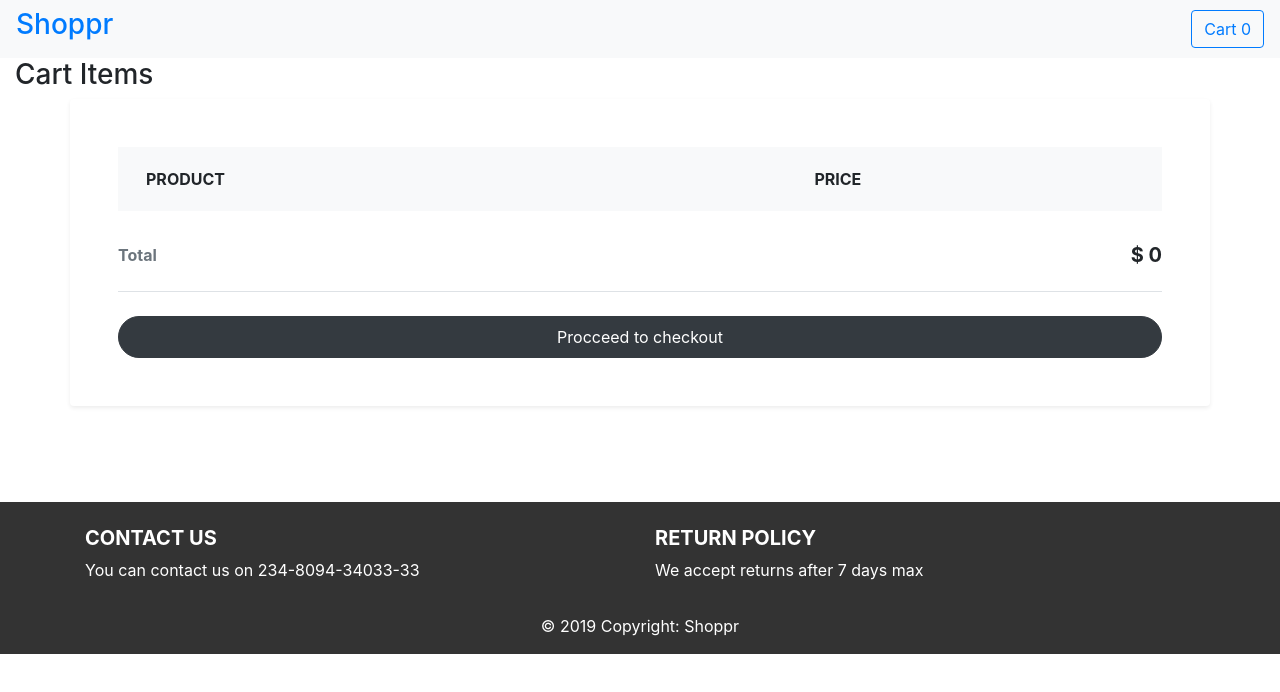
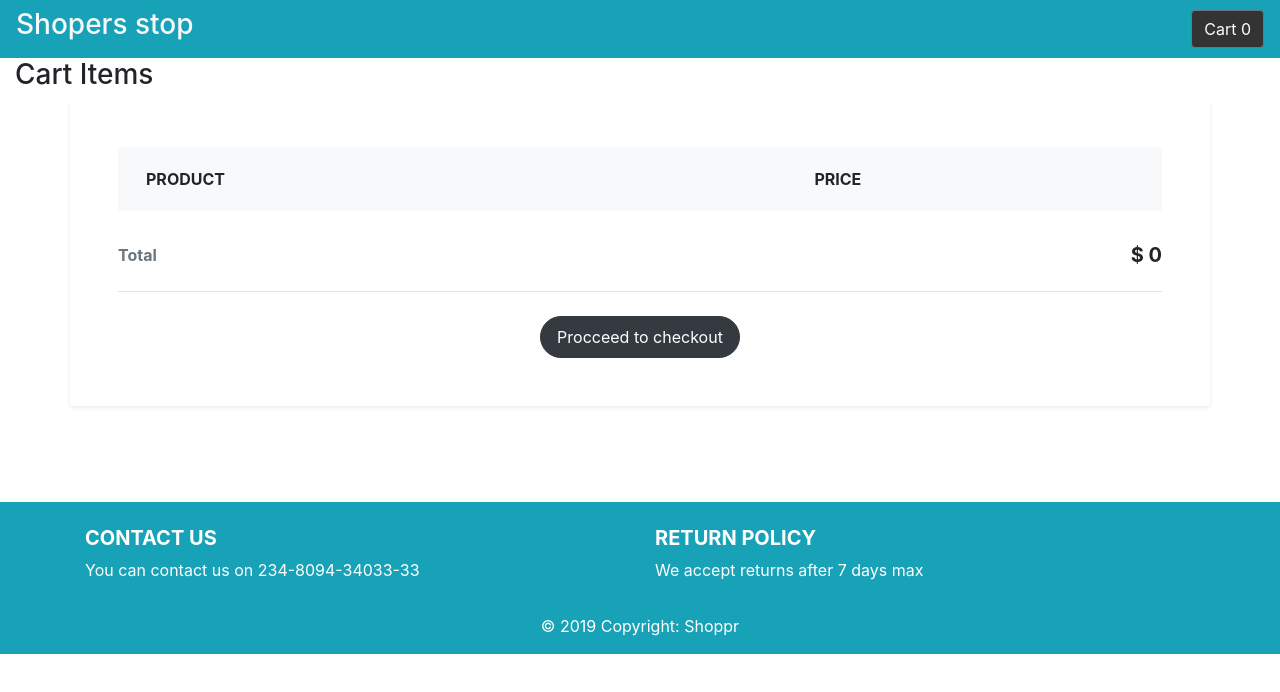
Before and after one commit to rghvndr99/jamstack-next-netlfy, a Next.js app: page /cart in a window 1280 px wide. Shown: the top 692 px of the page. Built offline with nearby package versions, Linux system fonts and the light colour scheme.

Commit message:
addig theming

```diff
--- a/component/Footer.js
+++ b/component/Footer.js
@@ -5,7 +5,7 @@ const Footer = () => {
         "color":"#fff",
     };
     return (
-        <footer style={mystyle} className="page-footer font-small bg-blue pt-4">
+        <footer style={mystyle} className="page-footer font-small bg-info pt-4">
           <div className="container text-center text-md-left">
             <div className="row">
               <div className="col-md-6 mt-md-0 mt-3">
--- a/component/Navbar.js
+++ b/component/Navbar.js
@@ -4,10 +4,15 @@ import CartContext from './CartContext';
 
 const Navbar = (props) => {
   const { cart } = useContext(CartContext);
+  const mystyle = {
+    "backgroundColor": "#333",
+    "color":"#fff",
+  };
+
   return (
-    <nav className="navbar navbar-light bg-light">
-      <h3><a href="/">Shoppr</a></h3>
-      <a href="/cart" className="btn btn-outline-primary my-2 my-sm-0">Cart {cart.length}</a>
+    <nav className="navbar navbar-light bg-info">
+      <h3><a className="text-light" href="/">Shopers stop</a></h3>
+      <a href="/cart" style={mystyle} className="btn btn-outline-secondary my-2 my-sm-0">Cart {cart.length}</a>
     </nav>
   );
 };
--- a/component/ProductItem.js
+++ b/component/ProductItem.js
@@ -5,7 +5,7 @@ import CartContext from './CartContext';
 const ProductItem = (props) => {
   const { addToCart, total } = useContext(CartContext);
    return (
-      <div className="container mt-4">
+      <div className="container mt-4" style={{marginBottom: "20px"}}>
         <div className="row">
           <div className="col-sm-4">
             <div className="card" style={{width: "18rem"}}>
--- a/pages/cart.js
+++ b/pages/cart.js
@@ -44,7 +44,7 @@ import CartContext from '../component/CartContext';
                       <h5 className="font-weight-bold">$ {carttotal}</h5>
                     </li>
                   </ul>
-                  <a href="#" className="btn btn-dark rounded-pill py-2 btn-block">Procceed to checkout</a>
+                  <a href="#" className="btn btn-dark rounded-pill py-2 btn-block" style={{width:"200px",margin: "0 auto"}}>Procceed to checkout</a>
                 </div>
               </div>
             </div>
```
